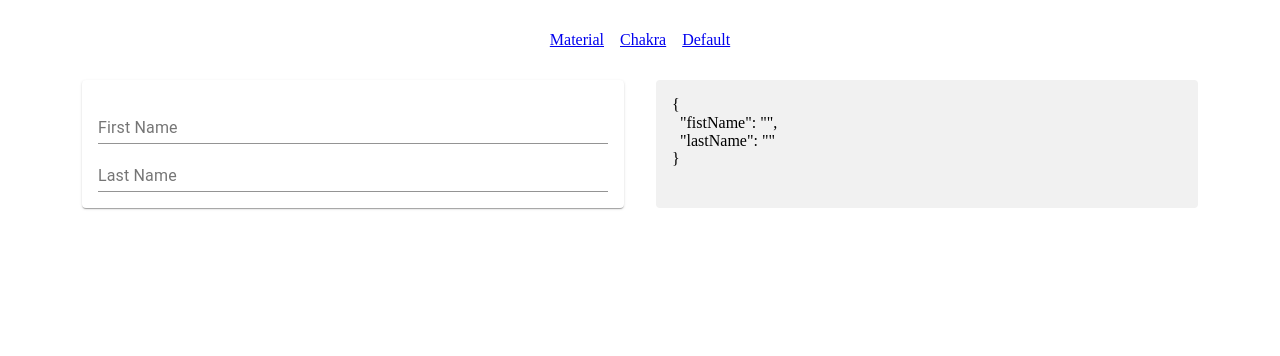
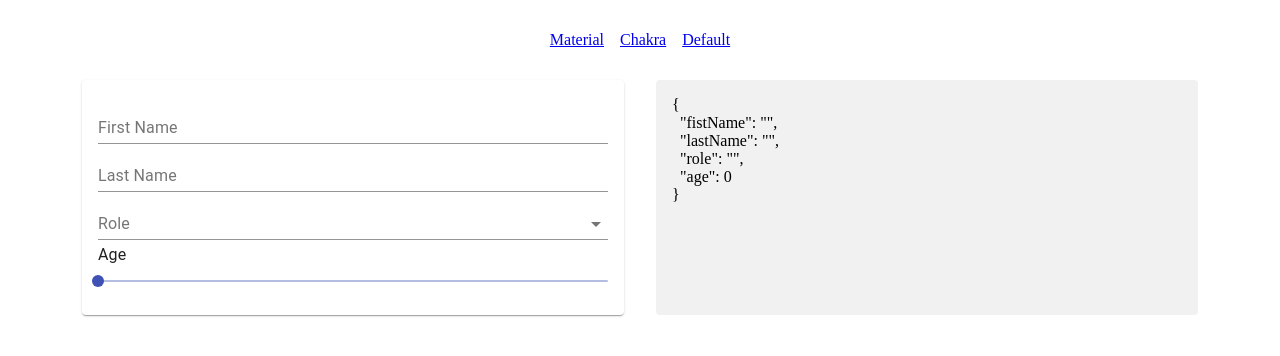
Before and after one commit to danieljpgo/formik-boilerplate-material, a React (Create React App) app: page / in a window 1280 px wide. Shown: the top 356 px of the page. Built offline with nearby package versions, Linux system fonts and the light colour scheme.

Commit message:
feat: hoc for slider and select field for material ui

```diff
--- a/src/app/common/components/MaterialSelectField/index.tsx
+++ b/src/app/common/components/MaterialSelectField/index.tsx
@@ -1,7 +1,43 @@
 import React from 'react';
+import { FieldProps, getIn } from 'formik';
+import FormControl from '@material-ui/core/FormControl';
+import InputLabel from '@material-ui/core/InputLabel';
+import Select from '@material-ui/core/Select';
+import MenuItem from '@material-ui/core/MenuItem';
+import FormHelperText from '@material-ui/core/FormHelperText';
 
-// import { Container } from './styles';
+const MaterialSelectField: React.FC<FieldProps & {
+  label?: string;
+  options: Array<{ label: string; value: string}>;}> = ({
+    field, form, label, options, ...props
+  }) => {
+    const errorText = (
+      getIn(form.touched, field.name) && getIn(form.errors, field.name)
+    );
 
-const MaterialSelectField: React.FC = () => <div />;
+    return (
+      <FormControl
+        fullWidth
+        error={!!errorText}
+      >
+        {label && (<InputLabel>{label}</InputLabel>)}
+        <Select
+          fullWidth
+          {...field}
+          {...props}
+        >
+          {options.map((option) => (
+            <MenuItem
+              key={option.value}
+              value={option.value}
+            >
+              {option.label}
+            </MenuItem>
+          ))}
+        </Select>
+        <FormHelperText>{errorText}</FormHelperText>
+      </FormControl>
+    );
+  };
 
 export default MaterialSelectField;
--- /dev/null
+++ b/src/app/common/components/MaterialSliderField/index.tsx
@@ -0,0 +1,40 @@
+import React, { Fragment } from 'react';
+import { FieldProps } from 'formik';
+import Slider from '@material-ui/core/Slider';
+import Typography from '@material-ui/core/Typography';
+
+const MaterialSliderField: React.FC<FieldProps & {
+  label?: string, min?: number, max?: number, marks?: boolean, step?: number
+} > = ({
+  field,
+  form,
+  label,
+  min,
+  max,
+  step,
+  marks,
+  ...props
+}) => (
+  <Fragment>
+    {/* @TODO Melhorar como é exibido os labels  */}
+    <Typography>{label}</Typography>
+    <Slider
+      min={min}
+      max={max}
+      marks={marks}
+      step={step}
+      value={field.value}
+      onChange={(event, value) => form.setFieldValue(field.name, value)}
+      {...props}
+    />
+  </Fragment>
+);
+
+MaterialSliderField.defaultProps = {
+  min: 0,
+  max: 100,
+  marks: false,
+  step: 1,
+};
+
+export default MaterialSliderField;
--- a/src/app/modules/Material/FormUser/index.tsx
+++ b/src/app/modules/Material/FormUser/index.tsx
@@ -3,20 +3,30 @@ import { Formik, Form, Field } from 'formik';
 import * as yup from 'yup';
 import Paper from '@material-ui/core/Paper';
 import MaterialTextField from '../../../common/components/MaterialTextField';
+import MaterialSelectField from '../../../common/components/MaterialSelectField';
+import MaterialSliderField from '../../../common/components/MaterialSliderField';
+
+const roles = [
+  { label: 'Programmer', value: 'programmer' },
+  { label: 'Sales', value: 'sales' },
+  { label: 'Marketing', value: 'marketing' },
+];
+
+const initialValues = {
+  fistName: '',
+  lastName: '',
+  role: '',
+  age: 0,
+};
 
 const validationSchema = yup.object({
   fistName: yup.string().required(),
   lastName: yup.string().required(),
+  role: yup.string().required(),
+  age: yup.number().required().min(18),
 });
 
-const initialValues = {
-  fistName: '',
-  lastName: '',
-};
-
 const FormUser: React.FC = () => (
-
-  <Fragment>
 
   <Formik
     initialValues={initialValues}
@@ -38,6 +48,17 @@ const FormUser: React.FC = () => (
                 label="Last Name"
                 component={MaterialTextField}
               />
+              <Field
+                name="role"
+                label="Role"
+                options={roles}
+                component={MaterialSelectField}
+              />
+              <Field
+                name="age"
+                label="Age"
+                component={MaterialSliderField}
+              />
             </Form>
           </div>
         </Paper>
@@ -47,8 +68,6 @@ const FormUser: React.FC = () => (
       </Fragment>
     )}
   </Formik>
-
-  </Fragment>
 );
 
 export default FormUser;
```
Lines whose indentation alone changed are shown as unchanged.
